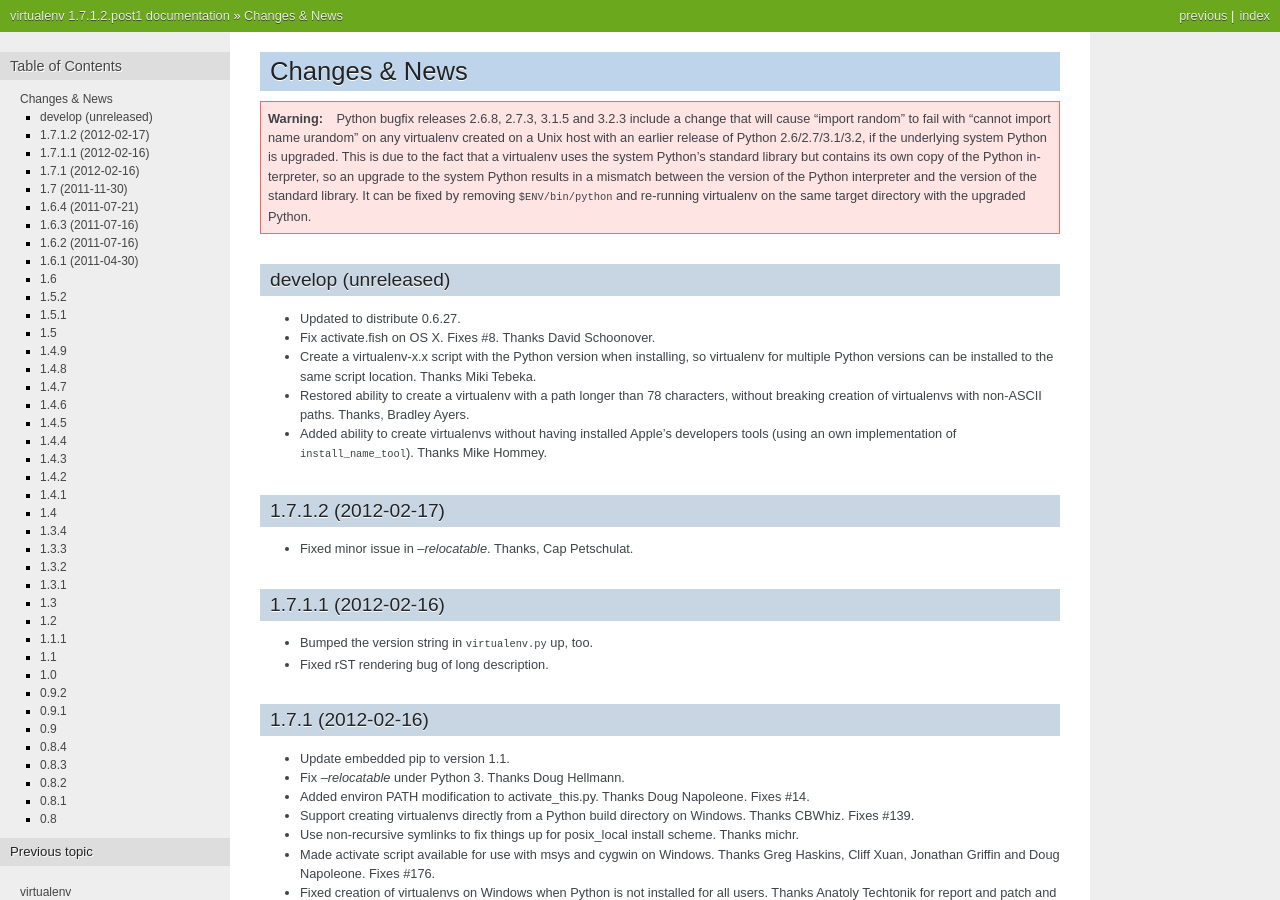
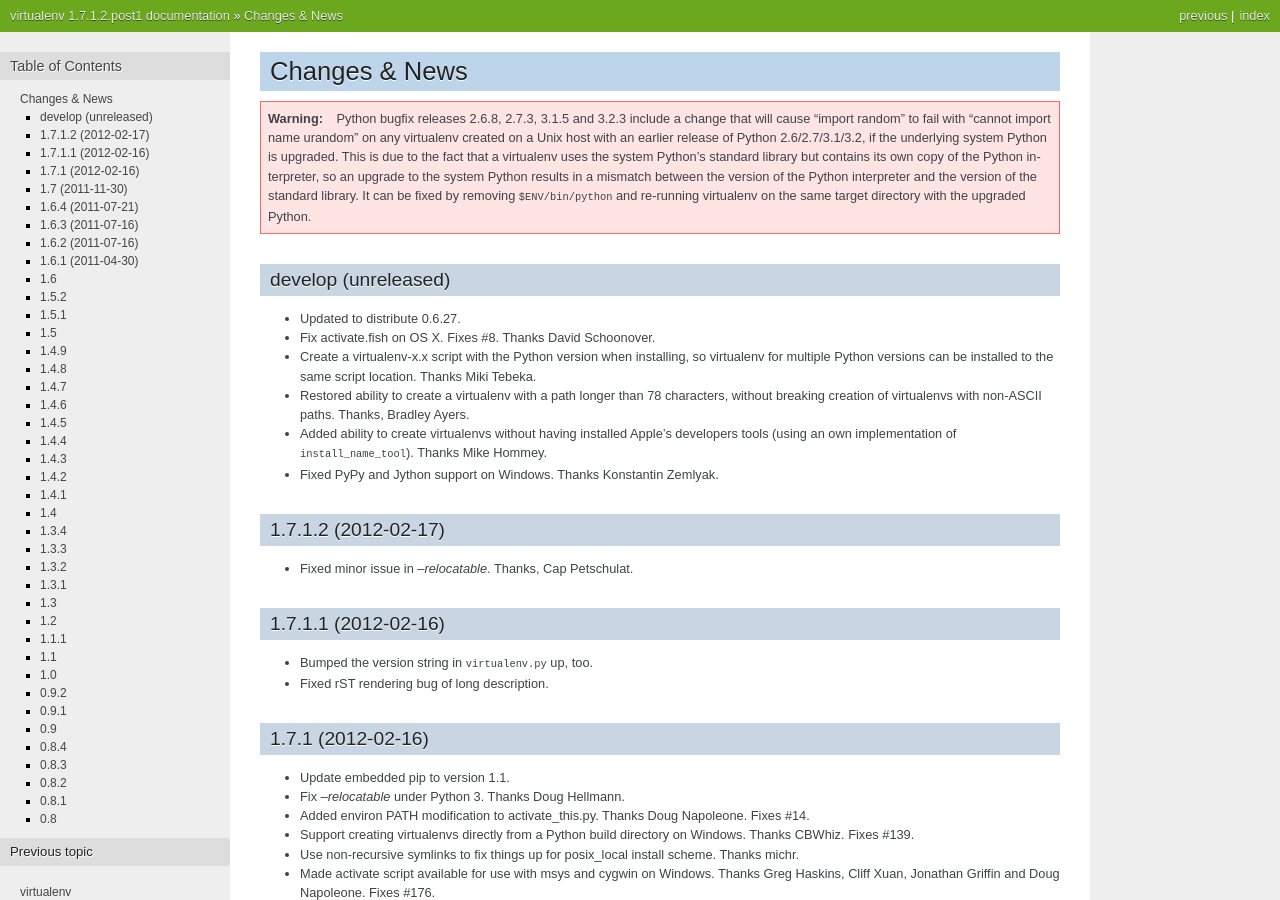
Before and after one commit to pypa/virtualenv, a Sphinx documentation site: the page built from docs/news.txt, in a window 1280 px wide and 900 px high. Built offline with Sphinx 7.4.7, drawn with Linux system fonts in a browser that asks for light colours.

Commit message:
Updated news a bit more.

```diff
--- a/docs/news.txt
+++ b/docs/news.txt
@@ -34,6 +34,7 @@
   developers tools (using an own implementation of ``install_name_tool``).
   Thanks Mike Hommey.
 
+* Fixed PyPy and Jython support on Windows. Thanks Konstantin Zemlyak.
 
 1.7.1.2 (2012-02-17)
 ~~~~~~~~~~~~~~~~~~~~
```
